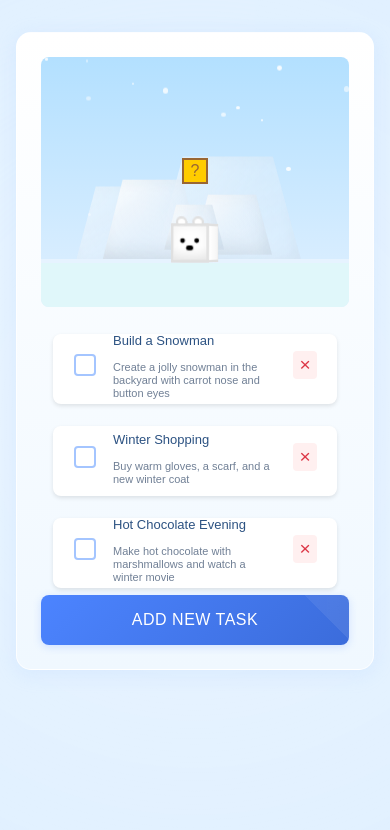
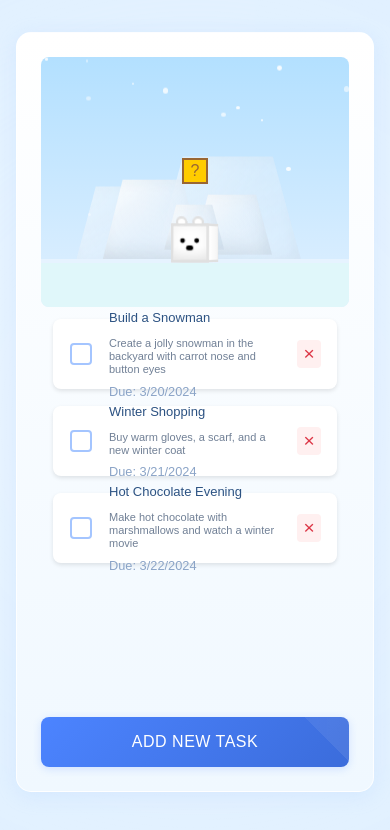
Before and after one commit to mersdev/gamify-to-do-list, a plain HTML site: page index.html in a window 390 px wide. Drawn offline with Linux system fonts and the light colour scheme.

Commit message:
Update main.css

```diff
--- a/styles/main.css
+++ b/styles/main.css
@@ -18,6 +18,7 @@ body {
 .container {
   width: 100%;
   max-width: 500px;
+  height: 90vh;
   background: linear-gradient(to bottom, #ffffff, #f0f8ff);
   border-radius: 15px;
   padding: 1.5rem;
@@ -386,23 +387,24 @@ h1 {
 #todoList {
   display: grid;
   grid-template-columns: repeat(auto-fill, minmax(280px, 1fr));
-  gap: 16px;
+  gap: 20px;
   padding: 16px 0px;
   width: 100%;
   max-width: 1200px;
   margin: 0 auto;
   list-style: none;
+  align-items: start;
 }
 
 .todo-item {
   position: relative;
   perspective: 1000px;
-  min-height: 100px;
+  height: auto;
+  min-height: 120px;
   border-radius: 12px;
   transition: transform 0.2s ease;
   list-style: none;
-  margin: 5px 0px;
-  padding: 10px 0px;
+  align-self: start;
 }
 
 .todo-item:hover {
@@ -423,9 +425,8 @@ h1 {
 
 .card-front,
 .card-back {
-  position: absolute;
+  position: relative;
   width: 100%;
-  height: 100%;
   backface-visibility: hidden;
   border-radius: 12px;
   box-shadow: 0 2px 4px rgba(0, 0, 0, 0.1);
@@ -433,12 +434,13 @@ h1 {
 
 .card-front {
   background: white;
-  padding: 16px;
   display: grid;
   grid-template-columns: 40px 1fr 40px;
-  gap: 12px;
-  min-height: 100px;
-  height: fit-content;
+  gap: 8px;
+  padding: 16px;
+  align-items: center;
+  min-height: 120px;
+  height: 100%;
 }
 
 .card-back {
@@ -453,36 +455,42 @@ h1 {
 .todo-content {
   display: flex;
   flex-direction: column;
-  gap: 4px;
+  justify-content: center;
+  gap: 6px;
+  padding: 0 5px;
   width: 100%;
-  min-height: 68px;
 }
 
 .todo-text {
-  font-size: 15px;
+  font-size: 14px;
   font-weight: 600;
   color: #2c3e50;
-  line-height: 0.5;
-  word-wrap: break-word;
-
+  line-height: 1.2;
   margin: 0;
-  padding-top: 10px;
+  white-space: nowrap;
+  overflow: hidden;
+  text-overflow: ellipsis;
 }
 
 .todo-description {
-  font-size: 13px;
+  font-size: 12px;
   color: #666;
-  line-height: 1.3;
-  word-wrap: break-word;
-  flex-grow: 1;
+  line-height: 1.2;
   margin: 0;
+  display: -webkit-box;
+  -webkit-line-clamp: 3;
+  -webkit-box-orient: vertical;
+  overflow: hidden;
+  text-overflow: ellipsis;
 }
 
 .todo-date {
-  font-size: 12px;
-  color: #888;
-  margin-top: 2px;
-  line-height: 1.1;
+  font-size: 11px;
+  color: #8ba4c7;
+  display: flex;
+  align-items: center;
+  gap: 4px;
+  margin: 0;
 }
 
 .checkbox-container {
@@ -493,8 +501,8 @@ h1 {
 }
 
 .todo-checkbox {
-  width: 20px;
-  height: 20px;
+  width: 18px;
+  height: 18px;
   cursor: pointer;
   border-radius: 4px;
   transition: all 0.2s ease;
@@ -515,12 +523,12 @@ h1 {
 .delete-button {
   background: none;
   border: none;
-  font-size: 18px;
+  font-size: 16px;
   color: #999;
   cursor: pointer;
   padding: 0;
-  width: 24px;
-  height: 24px;
+  width: 20px;
+  height: 20px;
   display: flex;
   align-items: center;
   justify-content: center;
@@ -1209,11 +1217,6 @@ h1 {
   border-radius: 8px;
 }
 
-.card-front {
-  background: white;
-  padding: 15px;
-}
-
 .card-back {
   background: #4a90e2;
   transform: rotateY(180deg);
@@ -1247,41 +1250,38 @@ h1 {
 
   .todo-item {
     min-height: 80px;
+    margin-bottom: 6px;
   }
 
   .card-front {
-    padding: 12px;
-    gap: 8px;
+    padding: 10px;
     min-height: 80px;
   }
 
   .todo-content {
-    gap: 4px;
-    min-height: 50px;
+    min-height: 45px;
+    padding: 3px 0;
   }
 
   .todo-text {
     font-size: 14px;
-    line-height: 1.2;
-    padding-top: 0;
+    padding-top: 2px;
   }
 
   .todo-description {
     font-size: 12px;
-    line-height: 1.2;
+    margin: 1px 0;
   }
 }
 
 @media (max-width: 480px) {
-  .todo-date {
-    display: none;
-  }
-
   .todo-item {
     min-height: 70px;
+    margin-bottom: 5px;
   }
 
   .card-front {
+    padding: 8px;
     min-height: 70px;
   }
 
@@ -1291,15 +1291,12 @@ h1 {
 
   .todo-text {
     font-size: 13px;
+    padding-top: 1px;
   }
 
   .todo-description {
     font-size: 11px;
-  }
-
-  .checkbox-container,
-  .delete-button-container {
-    padding-top: 0;
+    margin: 1px 0;
   }
 }
 
```
